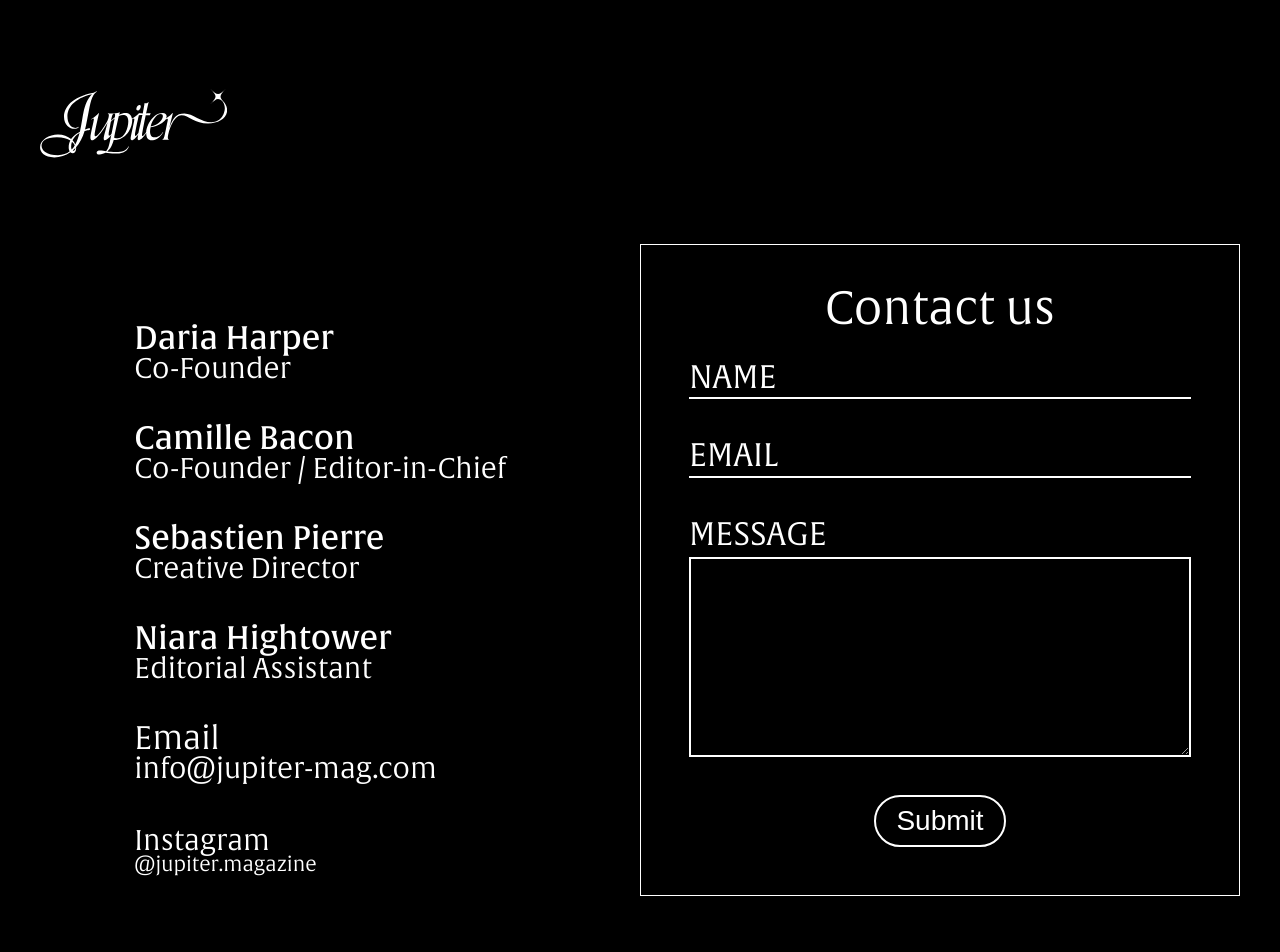
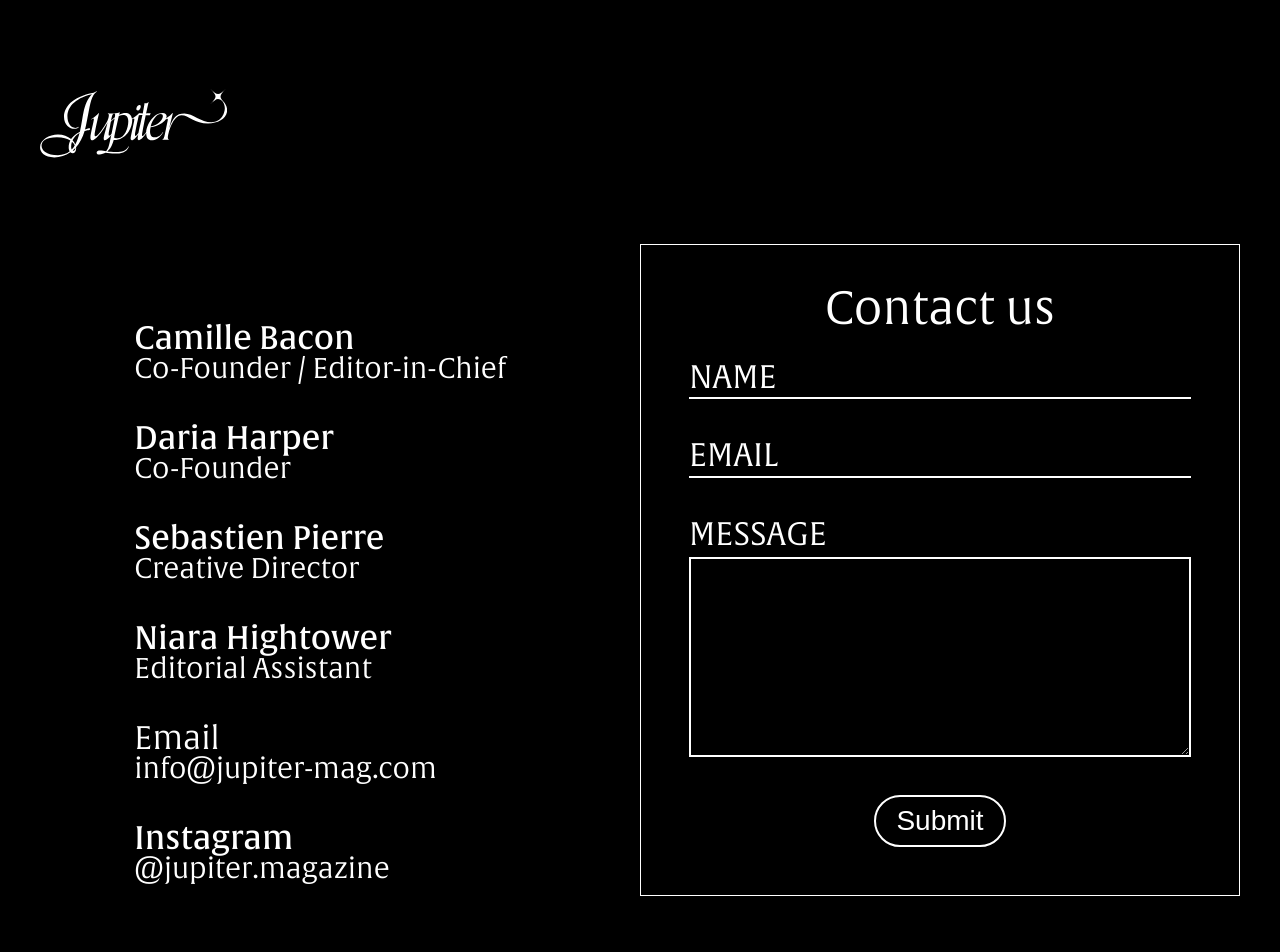
Before and after one commit to lizetteayala1211/jupiter-mag, a Next.js app: page /contact in a window 1280 px wide. Shown: the top 952 px of the page. Built offline with nearby package versions, Linux system fonts and the light colour scheme; no server answers; a web font is replaced by a local one.

Commit message:
fix contact page name switch & sizing across breakpoints

```diff
--- a/src/app/contact/desktop/index.tsx
+++ b/src/app/contact/desktop/index.tsx
@@ -10,12 +10,12 @@ export default function Desktop() {
       </HeaderSection>
       <ContactSection>
         <div>
+          <h1>Camille Bacon</h1>
+          <h2>Co-Founder / Editor-in-Chief</h2>
+        </div>
+        <div>
           <h1>Daria Harper</h1>
           <h2>Co-Founder</h2>
-        </div>
-        <div>
-          <h1>Camille Bacon</h1>
-          <h2>Co-Founder / Editor-in-Chief</h2>
         </div>
         <div>
           <h1>Sebastien Pierre</h1>
@@ -30,8 +30,8 @@ export default function Desktop() {
           <h2>info@jupiter-mag.com</h2>
         </div>
         <div>
-          <h2>Instagram</h2>
-          <h3>@jupiter.magazine</h3>
+          <h1>Instagram</h1>
+          <h2>@jupiter.magazine</h2>
         </div>
         {/* <p style={{ maxWidth: "300px" }}>
           For press requests, please contact Hannah Gottlieb-Graham at{" "}
--- a/src/app/contact/mobile/index.tsx
+++ b/src/app/contact/mobile/index.tsx
@@ -12,12 +12,12 @@ export default function Mobile() {
       }}
     >
       <div>
+        <h1 style={{ fontFamily: "Alverata Light", fontSize: "28px" }}>Camille Bacon</h1>
+        <h2 style={{ fontSize: "24px" }}>Co-Founder / Editor-in-Chief</h2>
+      </div>
+      <div>
         <h1 style={{ fontFamily: "Alverata Light", fontSize: "28px" }}>Daria Harper</h1>
         <h2 style={{ fontSize: "24px" }}>Co-Founder</h2>
-      </div>
-      <div>
-        <h1 style={{ fontFamily: "Alverata Light", fontSize: "28px" }}>Camille Bacon</h1>
-        <h2 style={{ fontSize: "24px" }}>Co-Founder / Editor-in-Chief</h2>
       </div>
       <div>
         <h1 style={{ fontFamily: "Alverata Light", fontSize: "28px" }}>Sebastien Pierre</h1>
```
